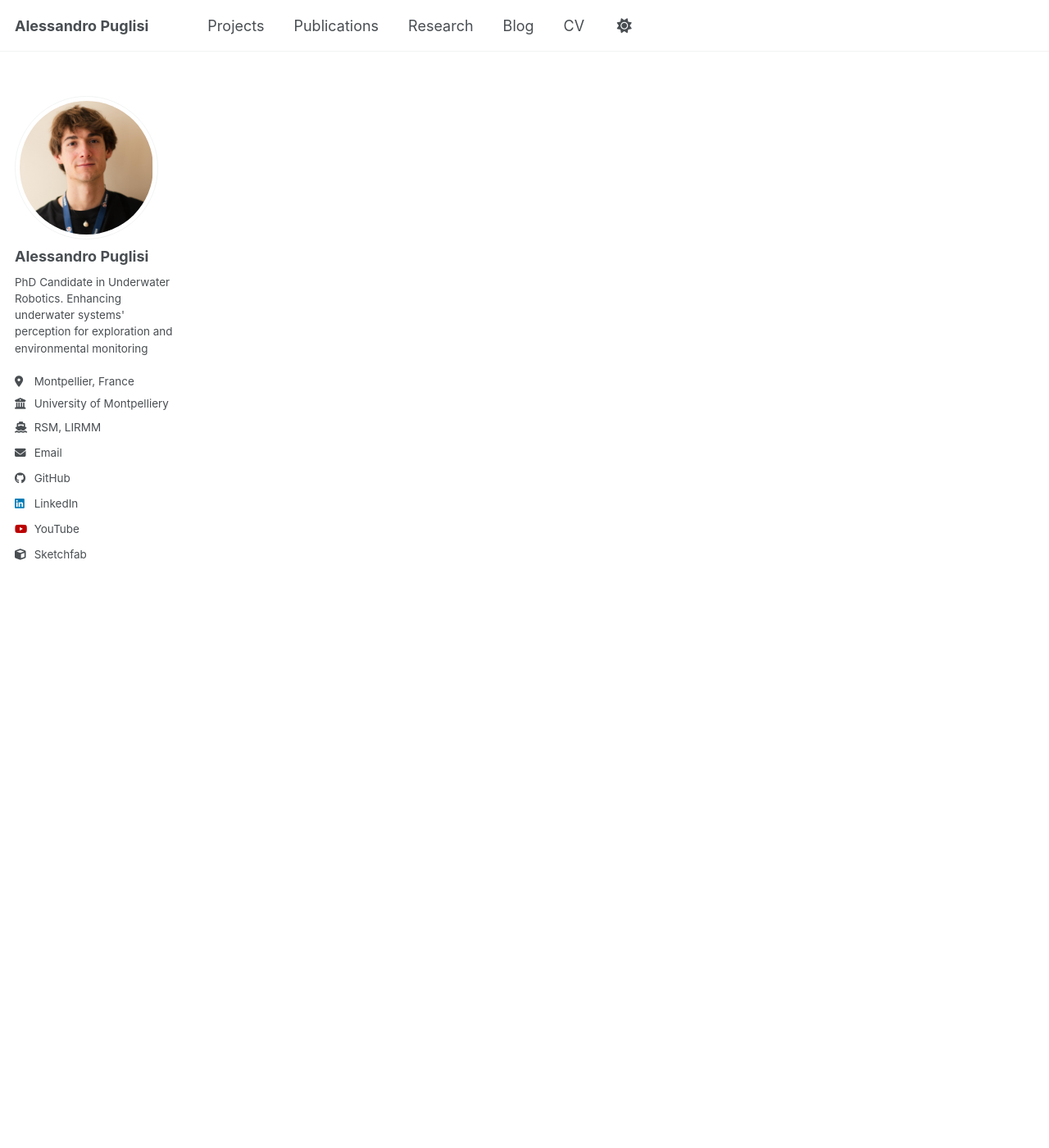
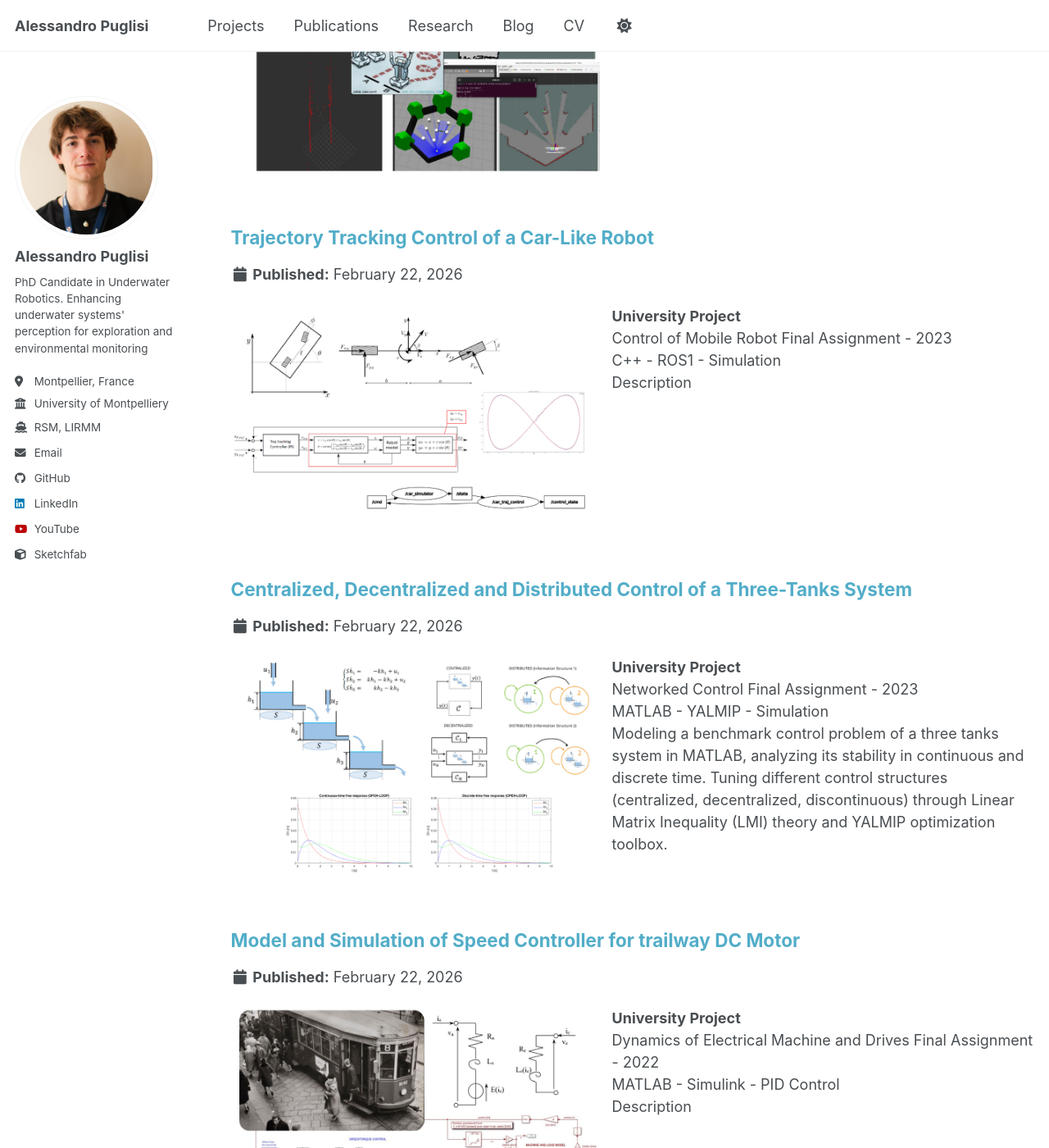
Before and after one commit to AlePuglisi/AlePuglisi.github.io, a Jekyll site: the page built from _pages/projects.html, in a window 1280 px wide and 1400 px high, scrolled down 2166 px. Shown: the whole window at 82% size. Built offline with Jekyll 4.4.1, drawn with Linux system fonts in a browser that asks for light colours; a script bundle is joined from its source files by our own code; library files that are not in the unit come from our copies; some of the changed text lies outside the part shown.

Commit message:
feat(projects): work in progress projects

```diff
--- a/_pages/projects.html
+++ b/_pages/projects.html
@@ -7,7 +7,8 @@ author_profile: true
 
 {% include base_path %}
 
-
 {% for post in site.projects %}
-  {% include archive-single.html %}
+  <div style="clear: both; overflow: hidden; margin-bottom: 0em; padding-bottom: 1em; border-bottom: 1px;">
+    {% include archive-single.html %}
+  </div>
 {% endfor %}
--- /dev/null
+++ b/_projects/project_05_manipulability.md
@@ -0,0 +1,10 @@
+---
+title: "Modeling, Motion Control, and Performance Analysis of a Multi-Modal Multi-Limb Robot for Space Exploration"
+excerpt: "<img align='left' src='/images/projects/ProjectManipulability.png' width='450' style='margin-right: 15px;'/>**Continuation of the Research Project at SRL** <br>
+Master Thesis - 2025 <br>
+C++ - MATLAB - ROS2 - Gazebo <br>
+Description"
+collection: portfolio
+---
+
+Project description.
--- /dev/null
+++ b/_projects/project_07_navigation.md
@@ -0,0 +1,10 @@
+---
+title: "Perception Loacalization and Mapping for Mobile Robot"
+excerpt: "<img align='left' src='/images/projects/ProjectNavigation.png' width='450' style='margin-right: 15px;'/>**University Project + Extra Course** <br>
+Robotics Perception Final Assignment - 2023 <br>
+C++ - ROS1 - SLAM <br>
+Description"
+collection: portfolio
+---
+
+Project description.
--- /dev/null
+++ b/_projects/project_08_trajectory.md
@@ -0,0 +1,10 @@
+---
+title: "Trajectory Tracking Control of a Car-Like Robot"
+excerpt: "<img align='left' src='/images/projects/ProjectTrajectory.png' width='450' style='margin-right: 15px;'/>**University Project** <br>
+Control of Mobile Robot Final Assignment - 2023 <br>
+C++ - ROS1 - Simulation  <br>
+Description"
+collection: portfolio
+---
+
+Project description.
--- /dev/null
+++ b/_projects/project_09_threethanks.md
@@ -0,0 +1,12 @@
+---
+title: "Centralized, Decentralized and Distributed Control of a Three-Tanks System"
+excerpt: "<img align='left' src='/images/projects/ProjectThreeTanks.png' width='450' style='margin-right: 15px;'/>**University Project** <br>
+Networked Control Final Assignment - 2023 <br>
+MATLAB - YALMIP - Simulation <br>
+Modeling a benchmark control problem of a three tanks system in MATLAB, analyzing its stability in
+continuous and discrete time. Tuning different control structures (centralized, decentralized, discontinuous)
+through Linear Matrix Inequality (LMI) theory and YALMIP optimization toolbox. "
+collection: portfolio
+---
+
+Project description.
--- /dev/null
+++ b/_projects/project_10_trailway.md
@@ -0,0 +1,10 @@
+---
+title: "Model and Simulation of Speed Controller for trailway DC Motor"
+excerpt: "<img align='left' src='/images/projects/ProjectTrailwayDC.png' width='450' style='margin-right: 15px;'/>**University Project** <br>
+Dynamics of Electrical Machine and Drives Final Assignment - 2022 <br>
+MATLAB - Simulink - PID Control <br>
+Description"
+collection: portfolio
+---
+
+Project description.
```
Also changed, not shown: _projects/project_03_sonardriver.md (added, +10 -0 lines), _projects/project_04_underwaterMBARI.md (added, +10 -0 lines), _projects/project_06_multimodalrobot.md (added, +10 -0 lines), images/projects/barreleye.jpg (added).
